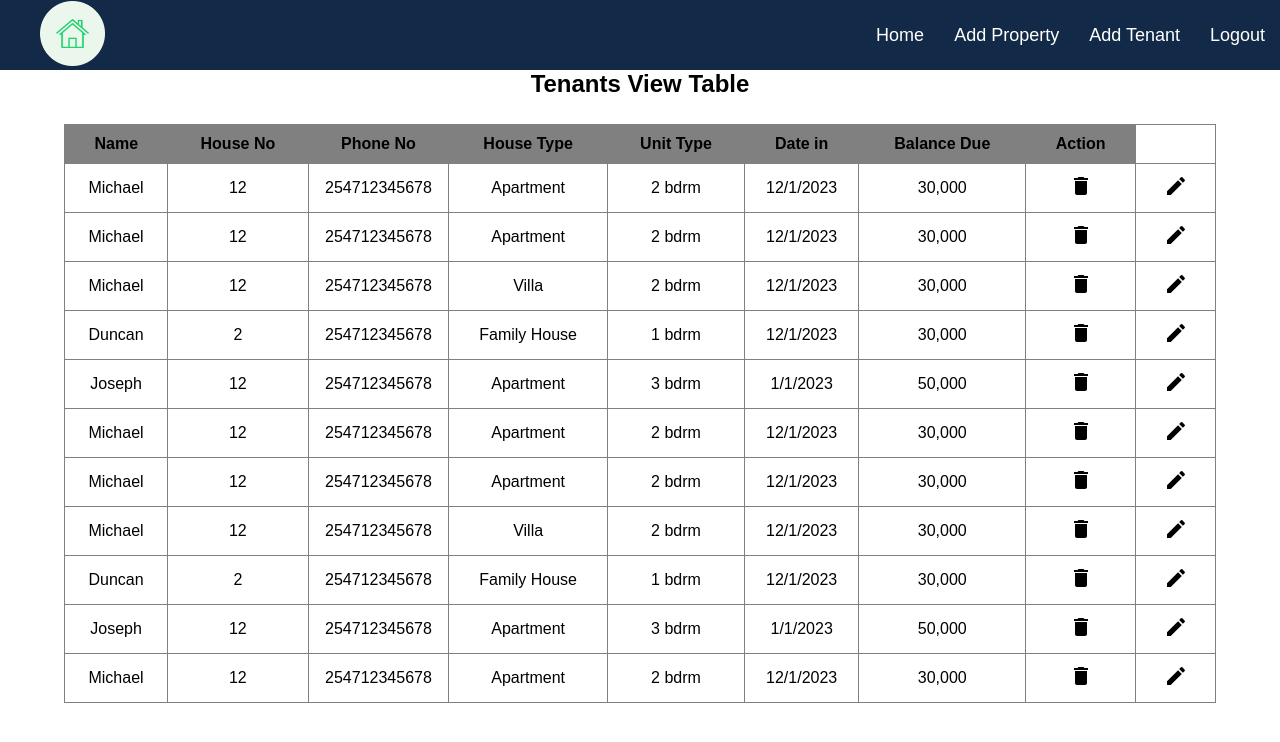
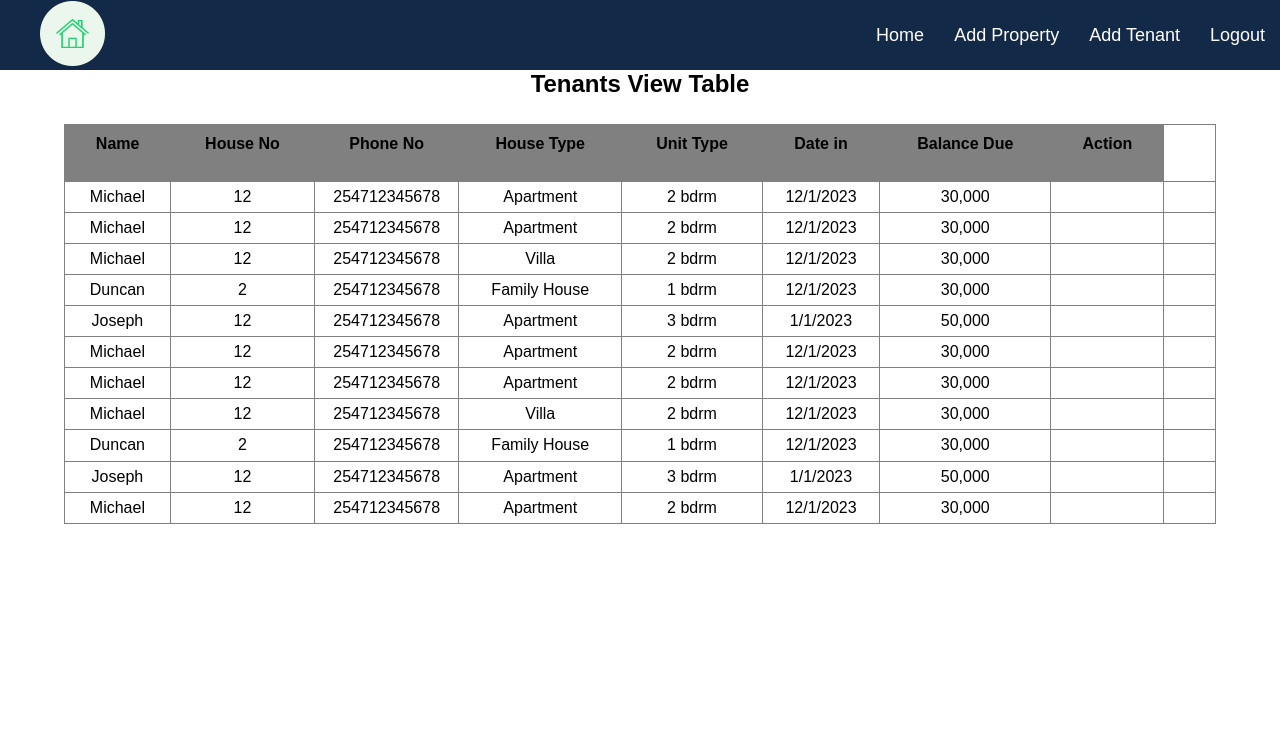
Before and after one commit to codingvaleria/housyproperties-frontend, a React (Create React App) app: page /admin/viewtenants in a window 1280 px wide. Shown: the top 742 px of the page. Built offline with nearby package versions, Linux system fonts and the light colour scheme; a web font is replaced by a local one.

Commit message:
Deleted mui icon dependency

```diff
--- a/package.json
+++ b/package.json
@@ -5,8 +5,6 @@
   "dependencies": {
     "@emotion/react": "^11.10.5",
     "@emotion/styled": "^11.10.5",
-    "@mui/icons-material": "^5.11.0",
-    "@mui/material": "^5.11.4",
     "@testing-library/jest-dom": "^5.16.5",
     "@testing-library/react": "^13.4.0",
     "@testing-library/user-event": "^13.5.0",
--- a/src/admin/components/viewtenant/Viewtenant.js
+++ b/src/admin/components/viewtenant/Viewtenant.js
@@ -1,13 +1,13 @@
 import React from "react";
 import AdminNavBar from "../adminhome/AdminNavbar";
-import DeleteIcon from '@mui/icons-material/Delete';
-import EditIcon from '@mui/icons-material/Edit';
-import "./Viewtenant.css"
+import "./Viewtenant.css";
 function Viewtenant() {
   return (
     <div>
-      <AdminNavBar/>
-            <div className='tittle'><h2>Tenants View Table</h2></div>
+      <AdminNavBar />
+      <div className="tittle">
+        <h2>Tenants View Table</h2>
+      </div>
       <table>
         <th>Name</th>
         <th>House No</th>
@@ -25,8 +25,8 @@ function Viewtenant() {
           <td>2 bdrm</td>
           <td>12/1/2023</td>
           <td>30,000</td>
-                    <td className='delete'><DeleteIcon/></td>
-                    <td className='edit'><EditIcon/></td>
+          <td className="delete"></td>
+          <td className="edit"></td>
         </tr>
         <tr>
           <td>Michael</td>
@@ -36,9 +36,10 @@ function Viewtenant() {
           <td>2 bdrm</td>
           <td>12/1/2023</td>
           <td>30,000</td>
-                    <td className='delete'><DeleteIcon/></td>
-                    <td className='edit'><EditIcon/></td>
-                </tr><tr>
+          <td className="delete"></td>
+          <td className="edit"></td>
+        </tr>
+        <tr>
           <td>Michael</td>
           <td>12</td>
           <td>254712345678</td>
@@ -46,9 +47,10 @@ function Viewtenant() {
           <td>2 bdrm</td>
           <td>12/1/2023</td>
           <td>30,000</td>
-                    <td className='delete'><DeleteIcon/></td>
-                    <td className='edit'><EditIcon/></td>
-                </tr><tr>
+          <td className="delete"></td>
+          <td className="edit"></td>
+        </tr>
+        <tr>
           <td>Duncan</td>
           <td>2</td>
           <td>254712345678</td>
@@ -56,9 +58,10 @@ function Viewtenant() {
           <td>1 bdrm</td>
           <td>12/1/2023</td>
           <td>30,000</td>
-                    <td className='delete'><DeleteIcon/></td>
-                    <td className='edit'><EditIcon/></td>
-                </tr><tr>
+          <td className="delete"></td>
+          <td className="edit"></td>
+        </tr>
+        <tr>
           <td>Joseph</td>
           <td>12</td>
           <td>254712345678</td>
@@ -66,8 +69,8 @@ function Viewtenant() {
           <td>3 bdrm</td>
           <td>1/1/2023</td>
           <td>50,000</td>
-                    <td className='delete'><DeleteIcon/></td>
-                    <td className='edit'><EditIcon/></td>
+          <td className="delete"></td>
+          <td className="edit"></td>
         </tr>
         <tr>
           <td>Michael</td>
@@ -77,8 +80,8 @@ function Viewtenant() {
           <td>2 bdrm</td>
           <td>12/1/2023</td>
           <td>30,000</td>
-                    <td className='delete'><DeleteIcon/></td>
-                    <td className='edit'><EditIcon/></td>
+          <td className="delete"></td>
+          <td className="edit"></td>
         </tr>
         <tr>
           <td>Michael</td>
@@ -88,8 +91,8 @@ function Viewtenant() {
           <td>2 bdrm</td>
           <td>12/1/2023</td>
           <td>30,000</td>
-                    <td className='delete'><DeleteIcon/></td>
-                    <td className='edit'><EditIcon/></td>
+          <td className="delete"></td>
+          <td className="edit"></td>
         </tr>
         <tr>
           <td>Michael</td>
@@ -99,9 +102,10 @@ function Viewtenant() {
           <td>2 bdrm</td>
           <td>12/1/2023</td>
           <td>30,000</td>
-                    <td className='delete'><DeleteIcon/></td>
-                    <td className='edit'><EditIcon/></td>
-                </tr><tr>
+          <td className="delete"></td>
+          <td className="edit"></td>
+        </tr>
+        <tr>
           <td>Duncan</td>
           <td>2</td>
           <td>254712345678</td>
@@ -109,9 +113,10 @@ function Viewtenant() {
           <td>1 bdrm</td>
           <td>12/1/2023</td>
           <td>30,000</td>
-                    <td className='delete'><DeleteIcon/></td>
-                    <td className='edit'><EditIcon/></td>
-                </tr><tr>
+          <td className="delete"></td>
+          <td className="edit"></td>
+        </tr>
+        <tr>
           <td>Joseph</td>
           <td>12</td>
           <td>254712345678</td>
@@ -119,8 +124,8 @@ function Viewtenant() {
           <td>3 bdrm</td>
           <td>1/1/2023</td>
           <td>50,000</td>
-                    <td className='delete'><DeleteIcon/></td>
-                    <td className='edit'><EditIcon/></td>
+          <td className="delete"></td>
+          <td className="edit"></td>
         </tr>
         <tr>
           <td>Michael</td>
@@ -130,10 +135,9 @@ function Viewtenant() {
           <td>2 bdrm</td>
           <td>12/1/2023</td>
           <td>30,000</td>
-                    <td className='delete'><DeleteIcon/></td>
-                    <td className='edit'><EditIcon/></td>
+          <td className="delete"></td>
+          <td className="edit"></td>
         </tr>
-
       </table>
     </div>
   );
--- a/src/tenant/components/homepage/Card.css
+++ b/src/tenant/components/homepage/Card.css
@@ -5,7 +5,7 @@
   margin-left: 0px;
   align-items: center;
 }
-.card{
+.card {
   width: 405px;
   object-fit: contain;
   margin: 20px;
@@ -18,8 +18,8 @@
 .card:hover {
   transform: scale(1.07);
 }
-.icon{
-    color: yellow;
+
+.icon {
   height: 100px;
 }
 
@@ -31,26 +31,24 @@
   border-radius: 10px;
   overflow: hidden;
 }
-.cardInfo{
-
+.cardInfo {
   justify-content: space-around;
   width: 400px;
   margin-top: 0%;
   height: 220px;
-    border:1;
+  border: 1;
 }
-.infoSections{
+.infoSections {
   height: 20vh;
   display: flex;
   align-items: center;
   justify-content: space-around;
-
 }
-.estate{
-    color: #6D737A;
+.estate {
+  color: #6d737a;
   margin-top: 0%;
 }
-.infoicons{
+.infoicons {
   display: flex;
   align-items: center;
   justify-content: space-around;
@@ -58,10 +56,10 @@
   font-size: larger;
 }
 
-.section1{
+.section1 {
   justify-content: space-around;
 }
-button{
+button {
   color: white;
   border: none;
   background: #122947;
@@ -72,7 +70,7 @@ button{
   margin-bottom: 5px;
 }
 
-h4{
+h4 {
   margin-top: 0%;
 }
 @media screen and (max-width: 640px) {
@@ -83,7 +81,7 @@ h4{
     justify-content: space-around;
     margin-left: 0%;
   }
-    .card{
+  .card {
     border-radius: 10px;
     overflow: hidden;
     box-shadow: 0px 6px 18px -9px rgba(0, 0, 0, 0.75);
@@ -100,17 +98,17 @@ h4{
     border-radius: 10px;
     overflow: hidden;
   }
-    .cardInfo{
+  .cardInfo {
     width: 100%;
     margin-top: 0%;
     margin-top: 0%;
-        border:1;
+    border: 1;
     justify-content: space-around;
   }
-    .section1{
+  .section1 {
     justify-content: space-around;
   }
-    button{
+  button {
     align-items: center;
     text-align: center;
     color: white;
@@ -119,15 +117,14 @@ h4{
     border-radius: 8px;
     align-items: center;
     margin-bottom: 5px;
-
   }
-    .infoicons{
+  .infoicons {
     display: flex;
     align-items: center;
   }
 }
 @media screen and (max-width: 1024px) {
-    .card{
+  .card {
     width: 90%;
     border-radius: 10px;
     overflow: hidden;
@@ -137,7 +134,7 @@ h4{
     align-items: center;
     text-align: start;
   }
-    .infoicons{
+  .infoicons {
     display: flex;
     align-items: center;
   }
--- a/src/tenant/components/homepage/Card.js
+++ b/src/tenant/components/homepage/Card.js
@@ -1,37 +1,37 @@
-import React from 'react'
-import "./Card.css"
-import WifiIcon from '@mui/icons-material/Wifi';
-import HotelIcon from '@mui/icons-material/Hotel';
-import ShowerIcon from '@mui/icons-material/Shower';
-import BalconyIcon from '@mui/icons-material/Balcony';
+import React from "react";
+import "./Card.css";
 
-function Card({image,estateName,title,network,shower,unitType,balcony,price}) {
+function Card({
+  image,
+  estateName,
+  title,
+  network,
+  shower,
+  unitType,
+  balcony,
+  price,
+}) {
   return (
-        <div className='MainHeader'>
-            <div className='card'>
+    <div className="MainHeader">
+      <div className="card">
         <img src={image} alt="" width={300} />
-                <div className='cardInfo'>
-                    <h6 className='estate'>{estateName}</h6>
-                    <h4 >{title}</h4>
-                    <div className='infoSections'>
-                        <div className='section1'>
-                            <div className='infoicons'>
-                                <WifiIcon className='icon'/>
+        <div className="cardInfo">
+          <h6 className="estate">{estateName}</h6>
+          <h4>{title}</h4>
+          <div className="infoSections">
+            <div className="section1">
+              <div className="infoicons">
                 <h6>{network}</h6>
               </div>
-                            <div className='infoicons'>
-                                <ShowerIcon className='icon'/>
+              <div className="infoicons">
                 <h6>{shower}</h6>
               </div>
-
             </div>
-                        <div className='section2'>
-                            <div className='infoicons'>
-                                <HotelIcon className='icon'/>
+            <div className="section2">
+              <div className="infoicons">
                 <h6>{unitType}</h6>
               </div>
               <div className="infoicons">
-                                <BalconyIcon className='icon'/>
                 <h6>{balcony}</h6>
               </div>
             </div>
@@ -40,7 +40,7 @@ function Card({image,estateName,title,network,shower,unitType,balcony,price}) {
         </div>
       </div>
     </div>
-    )
+  );
 }
 
-export default Card
+export default Card;
--- a/src/tenant/components/tenantdashboard/Tenantdashboard.js
+++ b/src/tenant/components/tenantdashboard/Tenantdashboard.js
@@ -1,10 +1,6 @@
 import React from "react";
 import "./Tenantdashboard.css";
 import logo from "../../../images/logo.png";
-import DashboardIcon from "@mui/icons-material/Dashboard";
-import PaymentsSharpIcon from "@mui/icons-material/PaymentsSharp";
-import SaveAsSharpIcon from "@mui/icons-material/SaveAsSharp";
-import LogoutRoundedIcon from "@mui/icons-material/LogoutRounded";
 
 function Tenantdashboard() {
   return (
@@ -16,17 +12,15 @@ function Tenantdashboard() {
           </div>
           <div className="menu">
             <div className="dashboardicon">
-              <DashboardIcon /> <a href="#profile">My Dashboard</a>
+              <a href="#profile">My Dashboard</a>
             </div>
             <div className="dashboardicon">
-              <PaymentsSharpIcon /> <a href="#transactions">Payments</a>
+              <a href="#transactions">Payments</a>
             </div>
             <div className="dashboardicon">
-              <SaveAsSharpIcon /> <a href="#complains">Complains</a>
+              <a href="#complains">Complains</a>
             </div>
-            <div className="dashboardicon">
-              <LogoutRoundedIcon /> Logout
-            </div>
+            <div className="dashboardicon">Logout</div>
           </div>
         </div>
       </div>
@@ -163,6 +157,7 @@ function Tenantdashboard() {
           <br />
           <br />
         </div>
+        npm
       </div>
     </div>
   );
```
Also changed, not shown: src/admin/components/complains/Complains.js (+45 -17 lines), 1 other file (tests, documents, lock files or other folders). Lines whose indentation alone changed are shown as unchanged.
